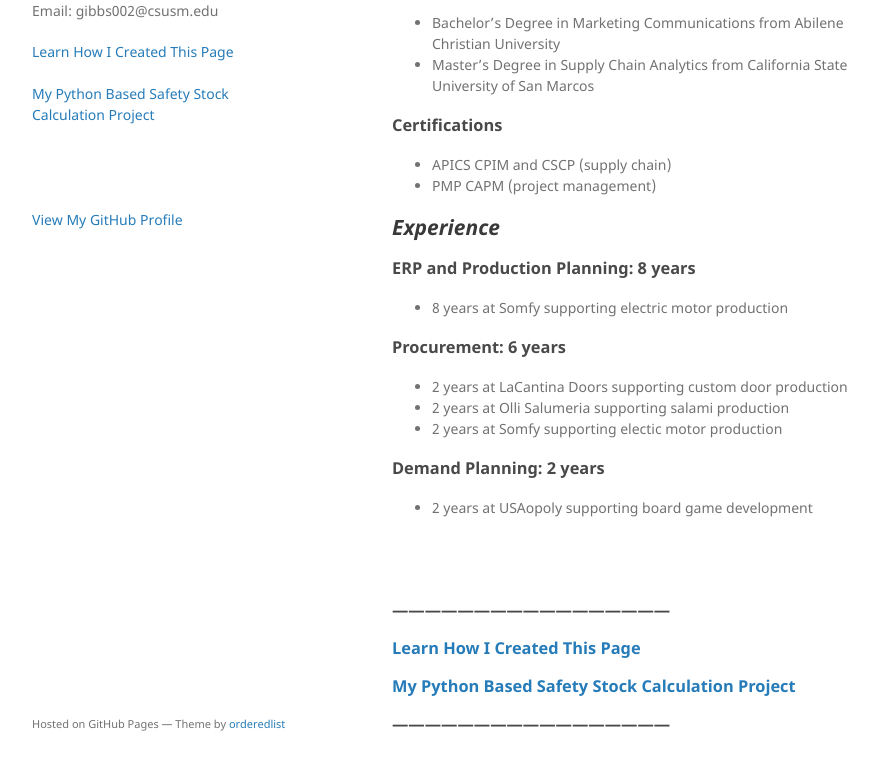
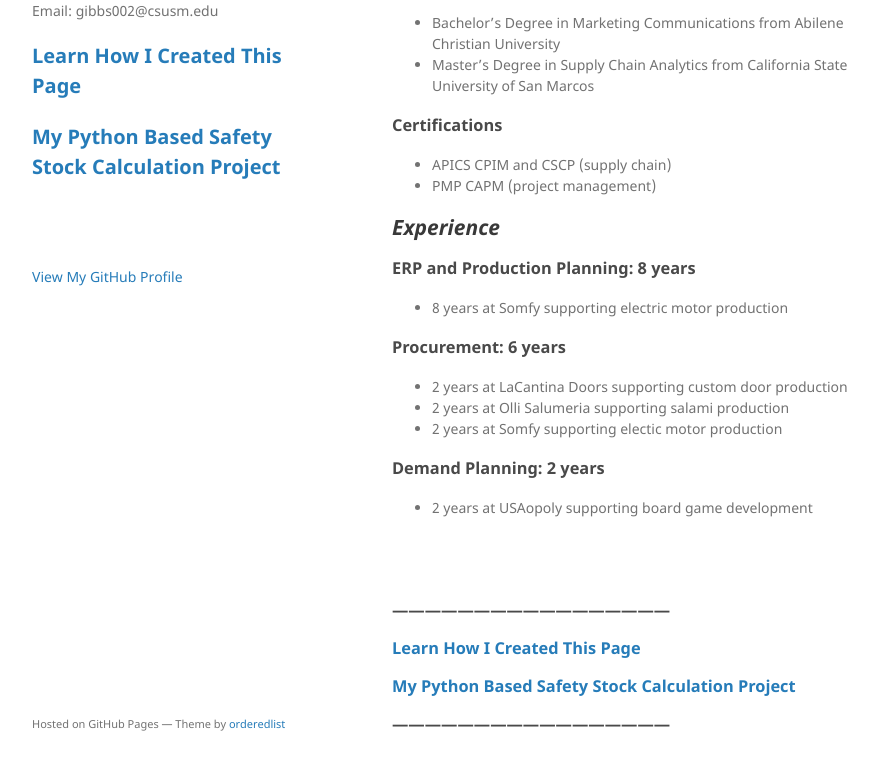
Before and after one commit to davidagibbs/davidagibbs.github.io, a Jekyll site: the page built from index.md, in a window 1280 px wide and 1140 px high. Shown: the part 337-1107 px from the top of the window, without its empty margins (178-1056 px from the left). Built offline with Jekyll 4.4.1, drawn with Linux system fonts in a browser that asks for light colours; our own code applies the rules of GitHub Pages for plain Markdown files.

Commit message:
Update default.html

```diff
--- a/_layouts/default.html
+++ b/_layouts/default.html
@@ -29,8 +29,8 @@
 
 <div id="sidebar">
       <nav class="subpage-links">
-        <a href="/subpage_1/">Learn How I Created This Page</a><br><br>
-        <a href="/subpage_2/">My Python Based Safety Stock Calculation Project</a><br><br><br><br><br>
+        <a href="/subpage_1/" style="font-size: 20px; font-weight: bold;">Learn How I Created This Page</a><br><br>
+        <a href="/subpage_2/" style="font-size: 20px; font-weight: bold;">My Python Based Safety Stock Calculation Project</a><br><br><br><br><br>
     </nav>
 </div>
 
```
